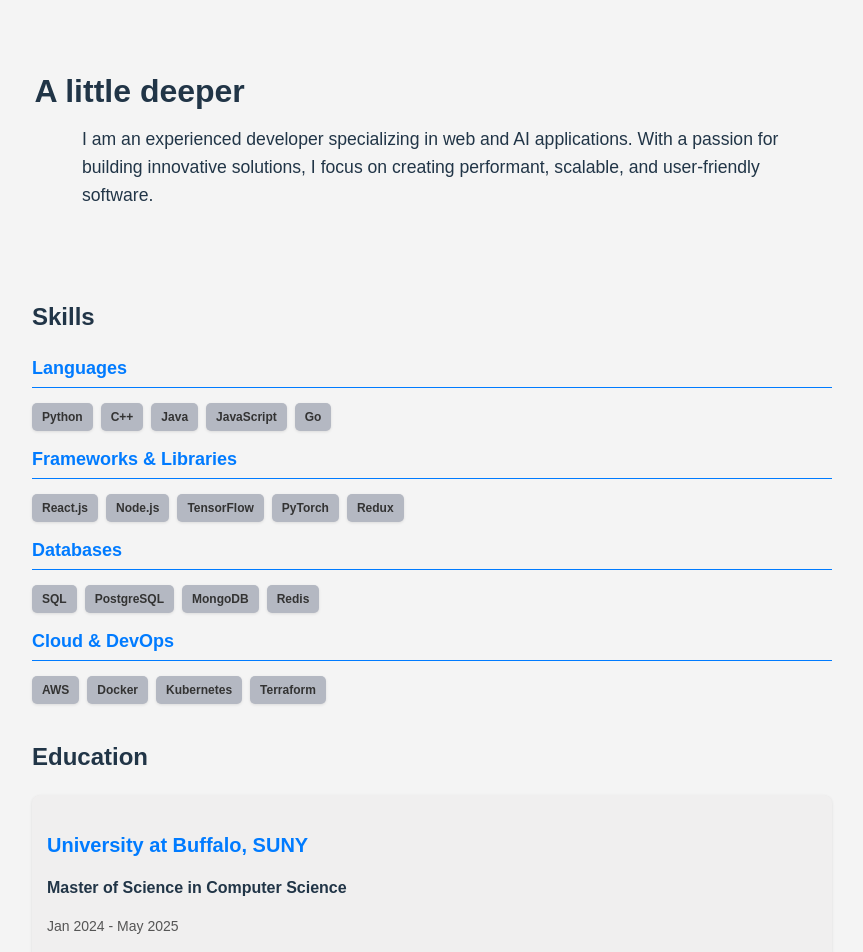
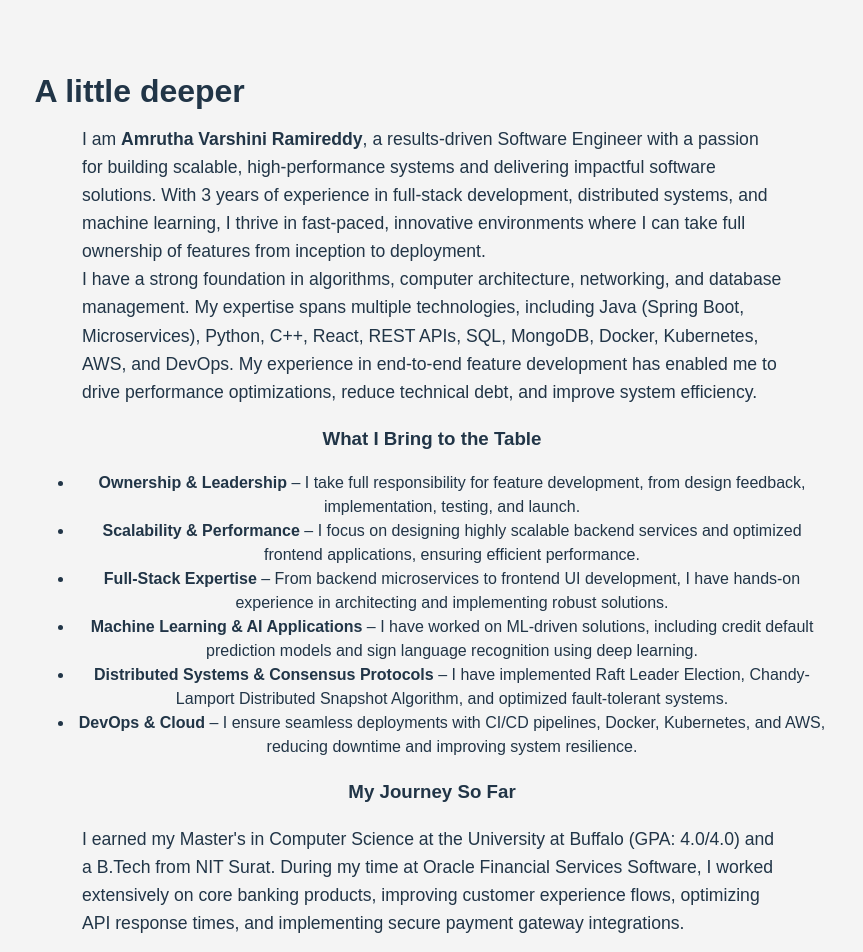
Before and after one commit to Amrutha277/portfolio, a React (Vite) app: page /home in a window 1280 px wide. Shown: the part 820-1772 px from the top of the page, without its empty margins (208-1071 px from the left). Built offline with nearby package versions, Linux system fonts and the light colour scheme.

Commit message:
about writeup

```diff
--- a/src/components/About.jsx
+++ b/src/components/About.jsx
@@ -7,9 +7,62 @@ const About = () => {
     <div className="about-container">
       <h2>A little deeper</h2>
       <p>
-        I am an experienced developer specializing in web and AI applications.
-        With a passion for building innovative solutions, I focus on creating
-        performant, scalable, and user-friendly software.
+        I am <strong>Amrutha Varshini Ramireddy</strong>, a results-driven Software
+        Engineer with a passion for building scalable, high-performance systems and
+        delivering impactful software solutions. With 3 years of experience in
+        full-stack development, distributed systems, and machine learning, I thrive in
+        fast-paced, innovative environments where I can take full ownership of features
+        from inception to deployment.
+      </p>
+      <p>
+        I have a strong foundation in algorithms, computer architecture, networking, and
+        database management. My expertise spans multiple technologies, including Java
+        (Spring Boot, Microservices), Python, C++, React, REST APIs, SQL, MongoDB, Docker,
+        Kubernetes, AWS, and DevOps. My experience in end-to-end feature development has
+        enabled me to drive performance optimizations, reduce technical debt, and improve
+        system efficiency.
+      </p>
+
+      <h3>What I Bring to the Table</h3>
+      <ul>
+        <li>
+          <strong>Ownership &amp; Leadership</strong> – I take full responsibility for
+          feature development, from design feedback, implementation, testing, and launch.
+        </li>
+        <li>
+          <strong>Scalability &amp; Performance</strong> – I focus on designing highly
+          scalable backend services and optimized frontend applications, ensuring
+          efficient performance.
+        </li>
+        <li>
+          <strong>Full-Stack Expertise</strong> – From backend microservices to frontend
+          UI development, I have hands-on experience in architecting and implementing
+          robust solutions.
+        </li>
+        <li>
+          <strong>Machine Learning &amp; AI Applications</strong> – I have worked on
+          ML-driven solutions, including credit default prediction models and sign
+          language recognition using deep learning.
+        </li>
+        <li>
+          <strong>Distributed Systems &amp; Consensus Protocols</strong> – I have
+          implemented Raft Leader Election, Chandy-Lamport Distributed Snapshot Algorithm,
+          and optimized fault-tolerant systems.
+        </li>
+        <li>
+          <strong>DevOps &amp; Cloud</strong> – I ensure seamless deployments with CI/CD
+          pipelines, Docker, Kubernetes, and AWS, reducing downtime and improving system
+          resilience.
+        </li>
+      </ul>
+
+      <h3>My Journey So Far</h3>
+      <p>
+        I earned my Master's in Computer Science at the University at Buffalo (GPA:
+        4.0/4.0) and a B.Tech from NIT Surat. During my time at Oracle Financial Services
+        Software, I worked extensively on core banking products, improving customer
+        experience flows, optimizing API response times, and implementing secure payment
+        gateway integrations.
       </p>
     </div>
   );
--- a/src/components/Home.jsx
+++ b/src/components/Home.jsx
@@ -25,8 +25,8 @@ const Home = () => (
       <div className="home-text">
         <h1>Amrutha Varshini Ramireddy</h1>
         <p>
-          I'm a Software Engineer driven by innovation, problem-solving, and the
-          pursuit of building impactful, high-performance applications.
+          I am passionate about building impactful software, optimizing complex systems, and constantly learning and experimenting with new technologies. Whether it's database optimization, high-concurrency systems, or AI-driven solutions, I enjoy solving challenging problems and delivering high-quality software.
+          Let's connect and build something great together!
         </p>
 
         {/* Social Links Below the Text */}
```
